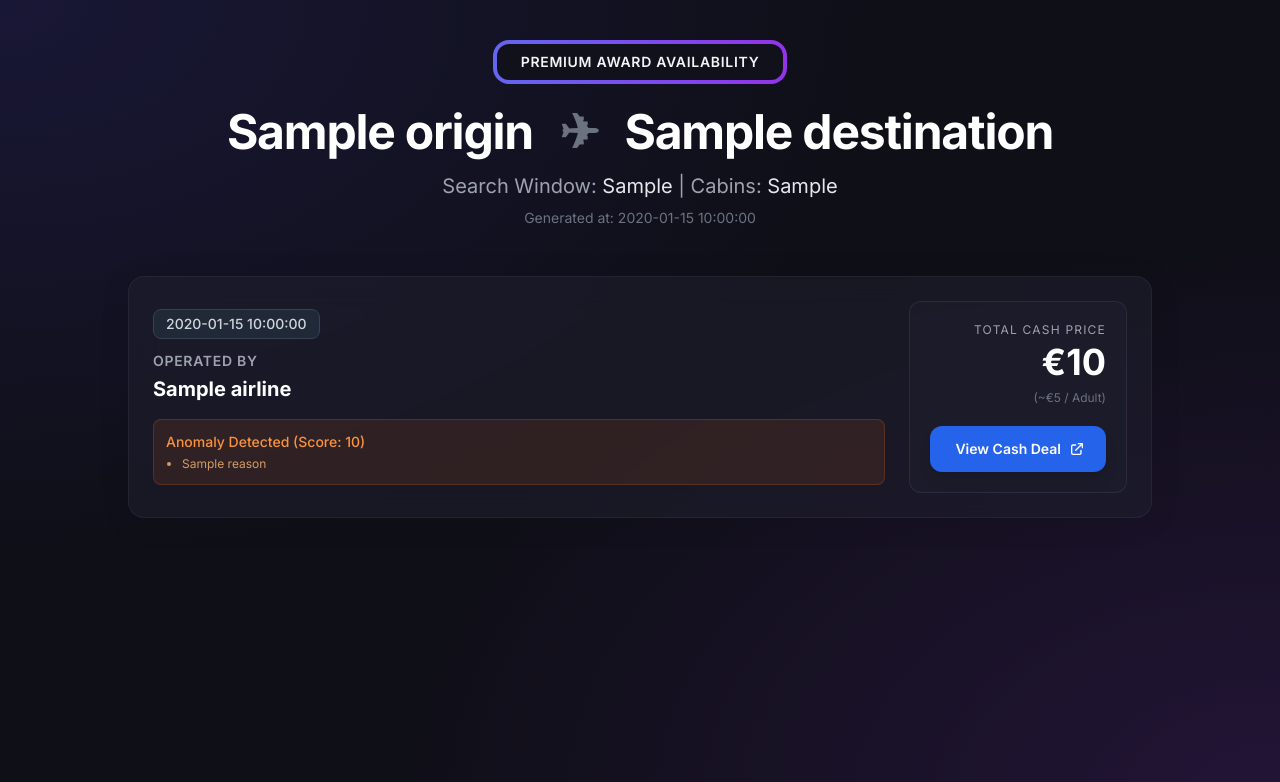
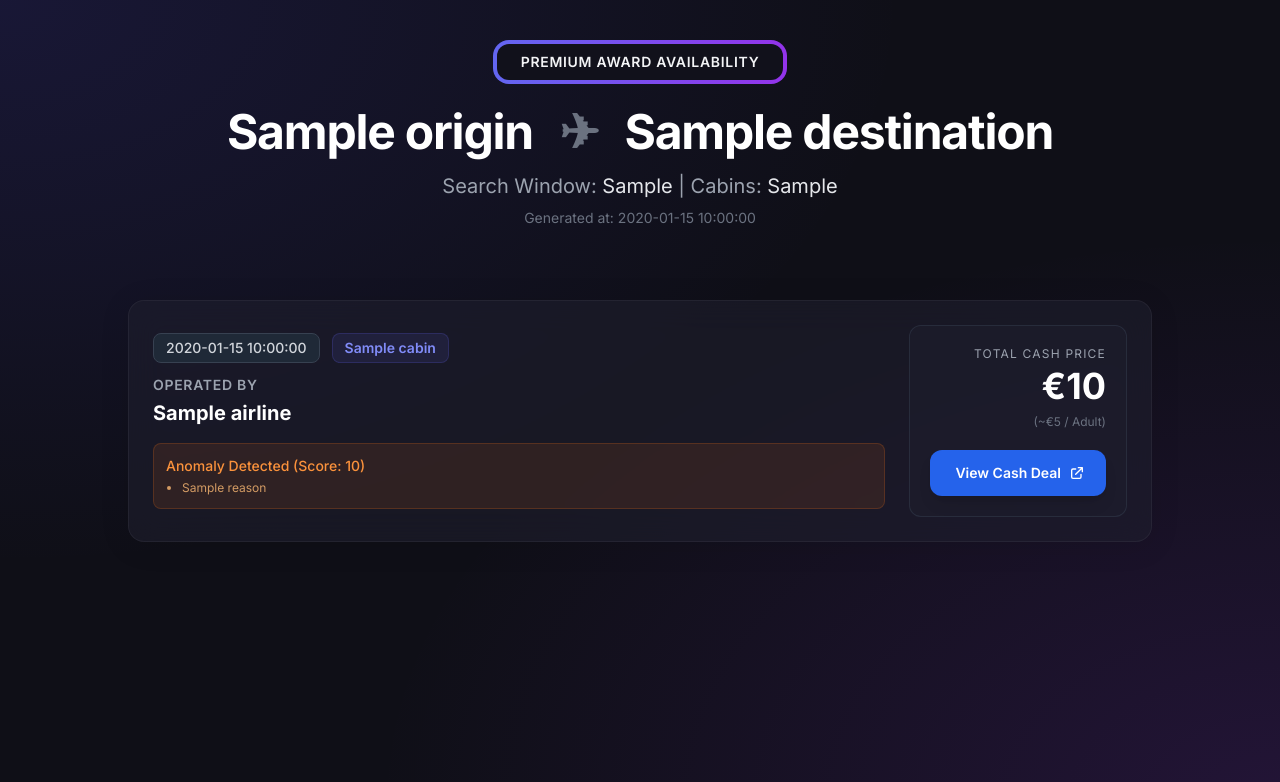
Before and after one commit to duggirala-max/flights, a Python web app: template templates/dashboard.html in a window 1280 px wide. Shown: the top 782 px of the page. Run offline with Jinja, Linux system fonts and the light colour scheme; the template is opened without the code that fills it: most values are stand-ins (such as "Sample title", 1, 10 or a date in 2020); some libraries are stand-ins or nearby versions.

Commit message:
Add dynamic cabin class filters to dashboard

```diff
--- a/templates/dashboard.html
+++ b/templates/dashboard.html
@@ -89,13 +89,16 @@
         </h1>
         <p class="text-xl text-gray-400 mb-2">Search Window: <span class="text-gray-200">{{ target_months }}</span> | Cabins: <span class="text-gray-200">{{ cabin_classes }}</span></p>
         <p class="text-sm text-gray-500">Generated at: {{ timestamp }}</p>
+
+        <!-- Cabin Filter Buttons -->
+        <div id="cabin-filters" class="flex flex-wrap justify-center gap-3 mt-6"></div>
     </div>
 
     <!-- Main Content -->
     <div class="max-w-5xl mx-auto space-y-6">
         {% if flights %}
             {% for flight in flights %}
-                <div class="glass-card rounded-2xl p-6 deal-hover relative overflow-hidden group">
+                <div class="glass-card rounded-2xl p-6 deal-hover relative overflow-hidden group deal-card" data-cabin="{{ flight.cabin|lower }}">
                     <!-- Subtle Glow Effect -->
                     <div class="absolute -inset-1 bg-gradient-to-r from-brand-500 to-purple-600 rounded-2xl blur opacity-0 group-hover:opacity-10 transition duration-500"></div>
 
@@ -106,6 +109,9 @@
                             <div class="flex items-center gap-3 mb-3">
                                 <span class="px-3 py-1 bg-gray-800 text-gray-300 rounded-lg text-sm font-medium border border-gray-700">
                                     {{ flight.departure_date }}
+                                </span>
+                                <span class="px-3 py-1 bg-brand-500/10 text-brand-400 rounded-lg text-sm font-semibold border border-brand-500/20">
+                                    {{ flight.cabin }}
                                 </span>
                                 {% if flight.is_award_mapped %}
                                     <span class="px-3 py-1 bg-purple-500/10 text-purple-400 rounded-lg text-sm font-semibold border border-purple-500/20">
@@ -255,6 +261,54 @@
                 document.body.style.overflow = 'auto';
             }
         }
+
+        // Cabin Filter Logic
+        document.addEventListener('DOMContentLoaded', () => {
+            const cards = document.querySelectorAll('.deal-card');
+            const filterContainer = document.getElementById('cabin-filters');
+            const cabins = new Set();
+
+            cards.forEach(card => {
+                if(card.dataset.cabin) cabins.add(card.dataset.cabin);
+            });
+
+            if (cabins.size > 1) {
+                // Add "All" button
+                createFilterBtn('all', 'All Classes', true);
+
+                // Add button for each cabin
+                Array.from(cabins).sort().forEach(cabin => {
+                    const label = cabin.split(' ').map(w => w.charAt(0).toUpperCase() + w.slice(1)).join(' ');
+                    createFilterBtn(cabin, label);
+                });
+            }
+
+            function createFilterBtn(filterValue, label, isActive=false) {
+                const btn = document.createElement('button');
+                const activeClasses = 'px-4 py-2 rounded-full text-sm font-semibold transition-all border bg-brand-600 border-brand-500 text-white shadow-lg shadow-brand-500/30';
+                const inactiveClasses = 'px-4 py-2 rounded-full text-sm font-semibold transition-all border bg-dark-800 border-gray-700 text-gray-400 hover:text-white hover:border-gray-500';
+
+                btn.className = isActive ? activeClasses : inactiveClasses;
+                btn.innerText = label;
+                btn.onclick = () => {
+                    // Update active state of buttons
+                    Array.from(filterContainer.children).forEach(child => {
+                        child.className = inactiveClasses;
+                    });
+                    btn.className = activeClasses;
+
+                    // Filter cards
+                    cards.forEach(card => {
+                        if (filterValue === 'all' || card.dataset.cabin === filterValue) {
+                            card.style.display = 'block';
+                        } else {
+                            card.style.display = 'none';
+                        }
+                    });
+                };
+                filterContainer.appendChild(btn);
+            }
+        });
     </script>
 </body>
 </html>
```
